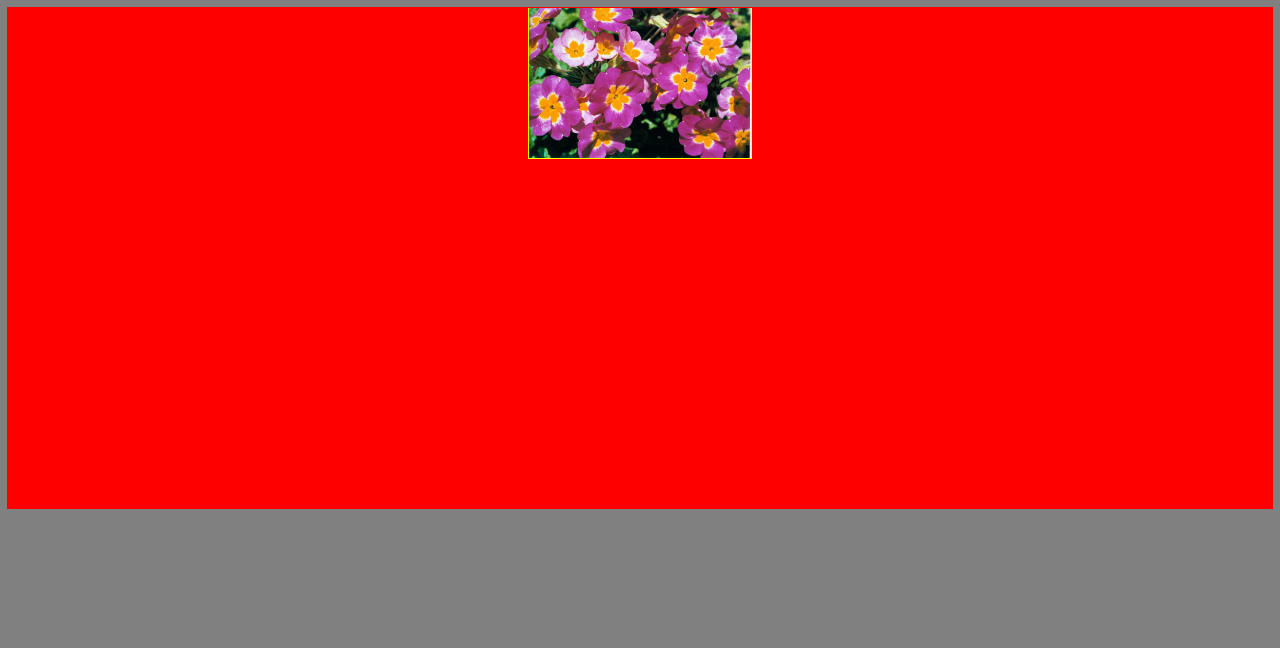
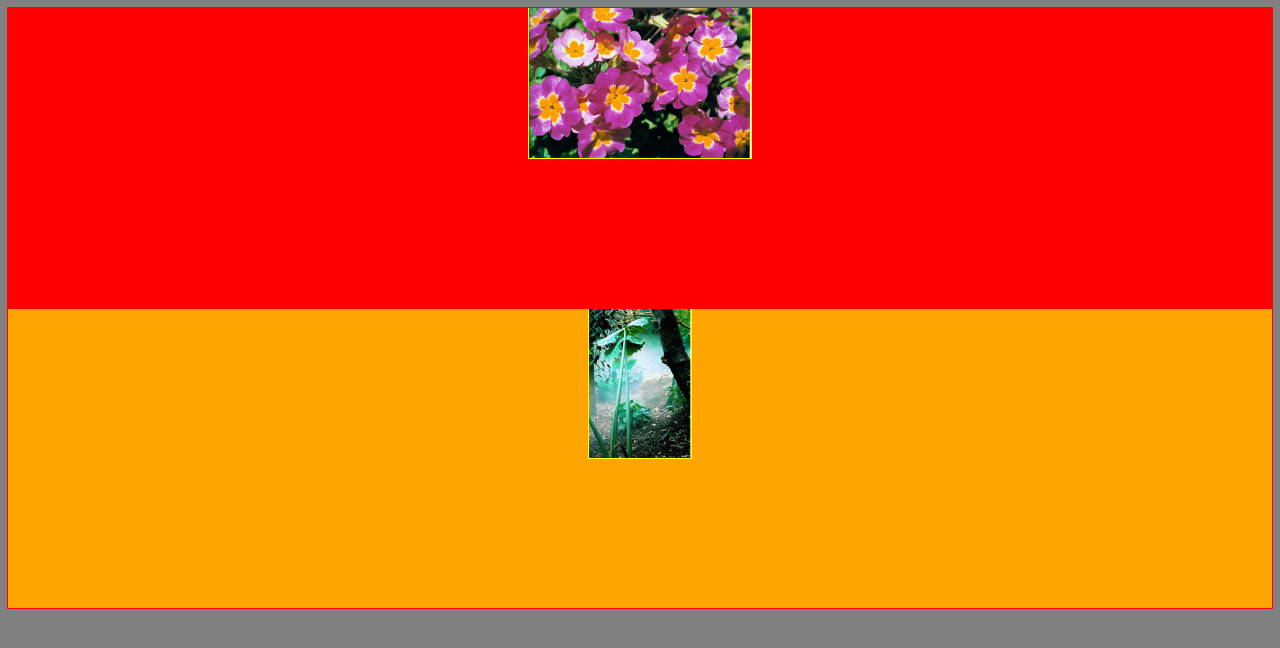
Before and after one commit to juliend2/object-fit-container, a plain HTML site: page index.html in a window 1280 px wide. Drawn offline with nearby package versions, Linux system fonts and the light colour scheme.

Commit message:
support portrait-oriented images

```diff
--- a/index.html
+++ b/index.html
@@ -7,16 +7,19 @@
 body {
   background: gray;
 }
-.wrapper {
-  height: 500px;
+.horizontal-wrapper, .vertical-wrapper {
+  height: 300px;
   outline: 1px solid red;
   background: red;
   display: block;
   text-align: center;
 }
+.vertical-wrapper {
+  background: orange;
+}
 img.object-fit-container {
   width: 100%;
-  height: 30%;
+  height: 50%;
   object-fit: contain;
   outline: 1px solid yellow;
 }
@@ -24,8 +27,12 @@ img.object-fit-container {
   <meta name="viewport" content="width=device-width, initial-scale=1">
 </head>
 <body>
-  <div class="wrapper">
+  <div class="horizontal-wrapper">
     <img src="img/flowers-03.jpg" class="object-fit-container" />
+  </div>
+
+  <div class="vertical-wrapper">
+    <img src="img/rainforest.jpg" class="object-fit-container" />
   </div>
 
   <script src="http://code.jquery.com/jquery-latest.js"></script>
--- a/js/jquery.objectFitContainer.js
+++ b/js/jquery.objectFitContainer.js
@@ -1,18 +1,20 @@
 (function ( $ ) {
 
   $.fn.objectFitContainer = function() {
-    var naturalWidth = this[0].naturalWidth;
-    var naturalHeight = this[0].naturalHeight;
-    var elementHeight = this.height();
-    var desiredElementWidth = (elementHeight * naturalWidth) / naturalHeight;
-    console.log('naturalWidth',
-               naturalWidth,
-               'naturalHeight',
-               naturalHeight,
-               'elementHeight',
-               elementHeight);
-    this.width(desiredElementWidth);
-    return this;
+    return this.each(function(i, element) {
+      var naturalWidth = element.naturalWidth;
+      var naturalHeight = element.naturalHeight;
+      var elementHeight = $(element).height();
+      var desiredElementWidth = (elementHeight * naturalWidth) / naturalHeight;
+      // console.log('naturalWidth',
+      //            naturalWidth,
+      //            'naturalHeight',
+      //            naturalHeight,
+      //            'elementHeight',
+      //            elementHeight);
+      $(element).width(desiredElementWidth);
+      return element;
+    });
   };
 
 }( jQuery ));
```
Also changed, not shown: img/rainforest.jpg (added).
